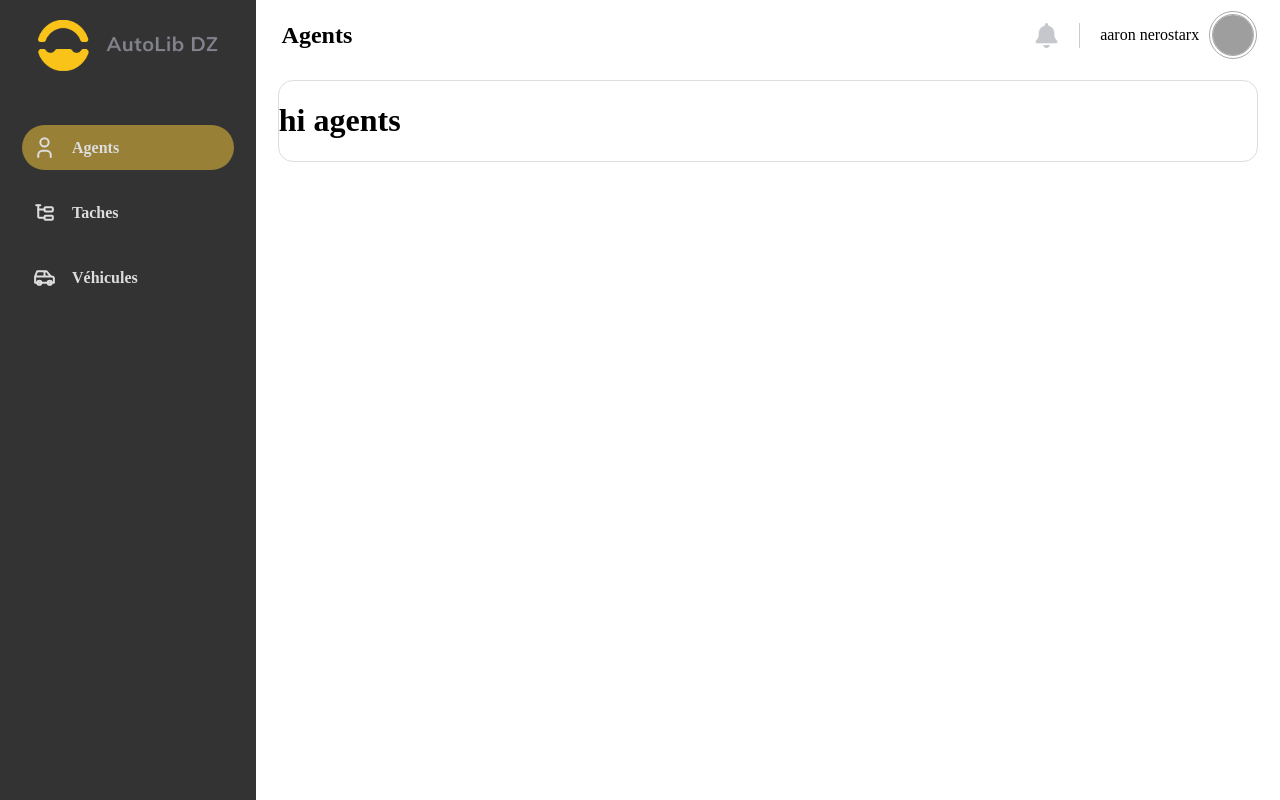
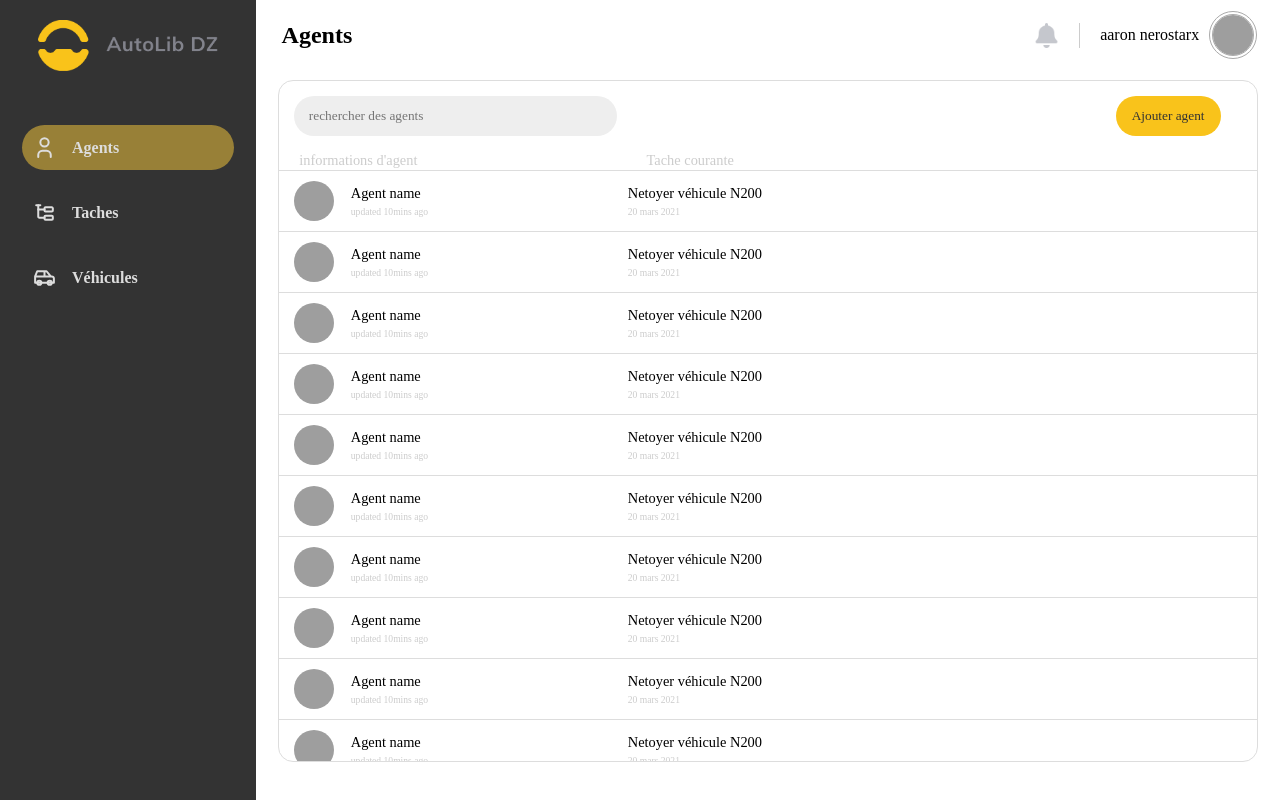
Before and after one commit to NeroStarx/autolib-maintain-admin, a React (Create React App) app: page /maintain/dashboard/agents in a window 1280 px wide. Built offline with nearby package versions, Linux system fonts and the light colour scheme; grey boxes are pictures that could not be loaded.

Commit message:
finish: agents view

```diff
--- /dev/null
+++ b/src/components/agentview/agentview.css
@@ -0,0 +1,48 @@
+.agent-view-container{
+    width: 100%;
+    border-top: 1px solid #DDD;
+    display: inline-flex;
+    flex-direction: row;
+    align-items: center;
+    transition: 200ms ease-in-out;
+}
+
+.agent-view-container:hover{
+    background-color: #F7F8FF;
+}
+
+.agent-image{
+    height: 40px;
+    width: 40px;
+    border-radius: 50%;
+    margin-top: 10px;
+    margin-bottom: 10px;
+    margin-left: 15px;
+    margin-right: 15px;
+}
+
+.agent-title{
+    font-family: "Montserrat";
+    font-size: 0.9em;
+    margin: 2px;
+}
+
+.agent-subtitle{
+    font-family: 'Montserrat';
+    font-size: 0.6em;
+    color: #CCC;
+    margin: 2px;
+}
+
+.agent-divider-info{
+    margin-right: 20%;
+    display: inline-flex;
+    flex-direction: column;
+    align-items: flex-start;
+}
+
+.agent-divider-task{
+    display: inline-flex;
+    flex-direction: column;
+    align-items: flex-start;
+}
--- /dev/null
+++ b/src/components/agentview/agentview.jsx
@@ -0,0 +1,19 @@
+import React from 'react'
+import './agentview.css'
+import image from '../../assets/profile_pic.png'
+
+export default function AgentView(props){
+    return(
+        <div className="agent-view-container">
+            <img src={image} alt="agent" className="agent-image"/>
+            <div className="agent-divider-info">
+                <p className="agent-title">Agent name</p>
+                <p className="agent-subtitle">updated 10mins ago</p>
+            </div>
+            <div className="agent-divider-task">
+                <p className="agent-title">Netoyer véhicule N200</p>
+                <p className="agent-subtitle">20 mars 2021</p>
+            </div>
+        </div>
+    )
+}
--- /dev/null
+++ b/src/pages/agents/agents.css
@@ -0,0 +1,49 @@
+.agent-list-container{
+    width: 100%;
+    display: inline-flex;
+    flex-direction: column;
+    align-items: flex-start;
+}
+
+.agent-header-container{
+    display: inline-flex;
+    flex-direction: row;
+    align-items: center;
+    padding-left: 2%;
+    width: 98%;
+}
+
+.header-actions{
+    width: 100%;
+    display: inline-flex;
+    flex-direction: row;
+    align-items: center;
+}
+
+.header-title{
+    font-family: 'Montserrat';
+    font-size: 0.9em;
+    color: #CCC;
+    margin: 1px;
+}
+
+.header-title:first-child{
+    width: 36%;
+}
+
+.agent-search{
+    width: 33%;
+    outline: none;
+    background-color: #EEE;
+    border-radius: 1000px;
+    font-family: 'Montserrat';
+    border: 0px;
+    padding-left: 15px;
+    padding-right: 15px;
+    padding-top: 12px;
+    padding-bottom: 12px;
+    margin-top: 15px;
+    margin-bottom: 15px;
+    margin-left: 15px;
+    margin-right: 51%;
+}
--- a/src/pages/agents/agents.jsx
+++ b/src/pages/agents/agents.jsx
@@ -1,7 +1,43 @@
 import React from 'react'
+import AgentView from '../../components/agentview/agentview'
+import Button from '../../components/button/button'
+import './agents.css'
+
 
 export default function agents(props){
+    //let agentsList = props.Agents
     return(
-        <h1>hi agents</h1>
+        <div className="agent-list-container">
+            <div className="header-actions">
+                <input type="search" name="agnet-list-search"
+                    id="agent-list-search"
+                    placeholder="rechercher des agents"
+                    className="agent-search"/>
+                <Button text="Ajouter agent" mode="light_mode" />
+            </div>
+            <div className="agent-header-container">
+                <p className="header-title">informations d'agent</p>
+                <p className="header-title">Tache courante</p>
+            </div>
+            <AgentView />
+            <AgentView />
+            <AgentView />
+            <AgentView />
+            <AgentView />
+            <AgentView />
+            <AgentView />
+            <AgentView />
+            <AgentView />
+            <AgentView />
+            <AgentView />
+            <AgentView />
+            <AgentView />
+            <AgentView />
+            <AgentView />
+            <AgentView />
+            {/*agentsList.map((index,agent)=>(
+                <AgentView key={index} />
+            ))*/}
+        </div>
     )
 }
--- a/src/pages/dashboard/dashboard.css
+++ b/src/pages/dashboard/dashboard.css
@@ -14,6 +14,7 @@
     display: inline-flex;
     flex-direction: column;
     align-items: center;
+
 }
 
 .view{
@@ -21,4 +22,11 @@
     border-radius: 15px;
     margin-top: 10px;
     width: 98%;
+    height: 85vh;
+    overflow-y: scroll;
+    -ms-overflow-style: none;
 }
+
+.view::-webkit-scrollbar{
+    display: none;
+}
```
